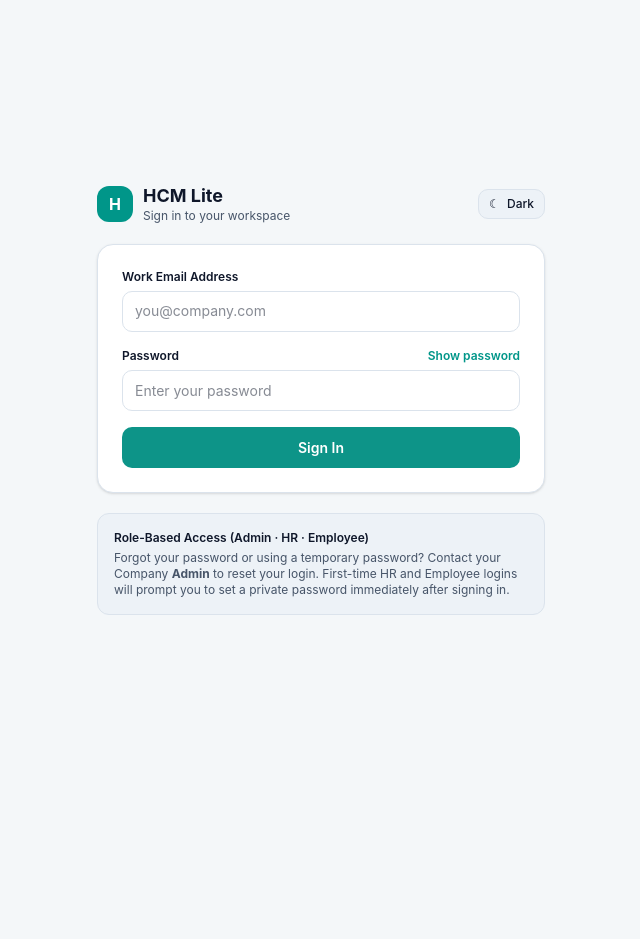
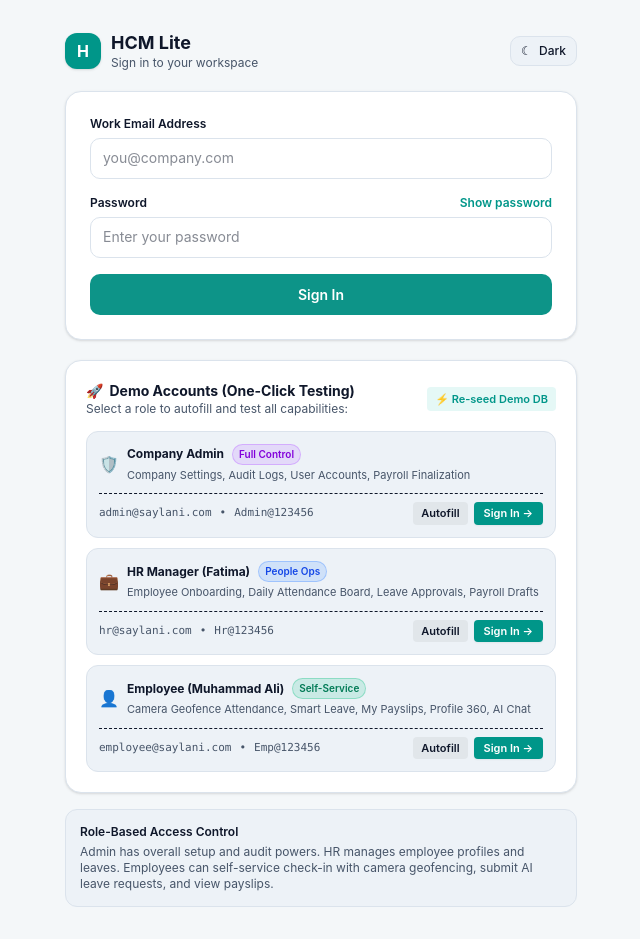
Before and after one commit to aliamirfajar421/hcm-lite-saylani, a Next.js app in the folder frontend/: page /login in a window 1280 px wide. Shown: the whole page, without its empty margins (319-959 px from the left). Before the commit the page ends 800 px from the top, so only its background shows below. Built offline with nearby package versions, Linux system fonts and the light colour scheme; no server answers.

Commit message:
feat: add one-click demo accounts and autofill for Admin, HR, and Employee on login page

```diff
--- a/frontend/src/api/hcm.ts
+++ b/frontend/src/api/hcm.ts
@@ -161,6 +161,15 @@ export const firstRunSetupApi = async (payload: Record<string, unknown>) => {
     user: AuthUser;
     companyName: string;
   }>("/auth/setup", payload);
+  return data;
+};
+
+export const seedDemoAccountsApi = async () => {
+  const { data } = await api.post<{
+    success: boolean;
+    message: string;
+    accounts: Array<{ role: string; email: string; password: string; name: string }>;
+  }>("/auth/seed-demo");
   return data;
 };
 
--- a/frontend/src/app/login/page.tsx
+++ b/frontend/src/app/login/page.tsx
@@ -2,10 +2,54 @@
 
 import { useEffect, useState } from "react";
 import { useRouter } from "next/navigation";
-import { loginApi } from "@/api/hcm";
+import { loginApi, seedDemoAccountsApi } from "@/api/hcm";
 import { useAuth } from "@/context/AuthContext";
 import { getApiErrorMessage } from "@/lib/api";
 import ThemeToggle from "@/components/ThemeToggle";
+
+interface DemoAccount {
+  role: string;
+  title: string;
+  email: string;
+  password: string;
+  badge: string;
+  badgeColor: string;
+  icon: string;
+  desc: string;
+}
+
+const DEMO_ACCOUNTS: DemoAccount[] = [
+  {
+    role: "Admin",
+    title: "Company Admin",
+    email: "admin@saylani.com",
+    password: "Admin@123456",
+    badge: "Full Control",
+    badgeColor: "bg-purple-500/15 text-purple-700 dark:text-purple-300 border-purple-500/30",
+    icon: "🛡️",
+    desc: "Company Settings, Audit Logs, User Accounts, Payroll Finalization",
+  },
+  {
+    role: "HR",
+    title: "HR Manager (Fatima)",
+    email: "hr@saylani.com",
+    password: "Hr@123456",
+    badge: "People Ops",
+    badgeColor: "bg-blue-500/15 text-blue-700 dark:text-blue-300 border-blue-500/30",
+    icon: "💼",
+    desc: "Employee Onboarding, Daily Attendance Board, Leave Approvals, Payroll Drafts",
+  },
+  {
+    role: "Employee",
+    title: "Employee (Muhammad Ali)",
+    email: "employee@saylani.com",
+    password: "Emp@123456",
+    badge: "Self-Service",
+    badgeColor: "bg-emerald-500/15 text-emerald-700 dark:text-emerald-300 border-emerald-500/30",
+    icon: "👤",
+    desc: "Camera Geofence Attendance, Smart Leave, My Payslips, Profile 360, AI Chat",
+  },
+];
 
 export default function LoginPage() {
   const { initialized, loading, user, companyName, setSession } = useAuth();
@@ -16,6 +60,8 @@ export default function LoginPage() {
   const [showPassword, setShowPassword] = useState(false);
   const [submitting, setSubmitting] = useState(false);
   const [error, setError] = useState("");
+  const [selectedDemoRole, setSelectedDemoRole] = useState<string | null>(null);
+  const [seedNotice, setSeedNotice] = useState<string | null>(null);
 
   useEffect(() => {
     if (loading) return;
@@ -28,12 +74,12 @@ export default function LoginPage() {
     }
   }, [loading, initialized, user, router]);
 
-  const handleSubmit = async (e: React.FormEvent) => {
-    e.preventDefault();
+  const executeLogin = async (targetEmail: string, targetPass: string) => {
     setError("");
+    setSeedNotice(null);
     setSubmitting(true);
     try {
-      const data = await loginApi({ email, password });
+      const data = await loginApi({ email: targetEmail, password: targetPass });
       setSession(data);
       router.push(data.user.mustChangePassword ? "/change-password" : "/dashboard");
     } catch (err) {
@@ -43,13 +89,44 @@ export default function LoginPage() {
     }
   };
 
+  const handleSubmit = async (e: React.FormEvent) => {
+    e.preventDefault();
+    await executeLogin(email, password);
+  };
+
+  const handleSelectDemo = (acc: DemoAccount) => {
+    setEmail(acc.email);
+    setPassword(acc.password);
+    setSelectedDemoRole(acc.role);
+    setError("");
+    setSeedNotice(`Selected ${acc.title}. Click "Sign In" or "Quick Sign In" to enter.`);
+  };
+
+  const handleDirectDemoLogin = async (acc: DemoAccount) => {
+    setEmail(acc.email);
+    setPassword(acc.password);
+    setSelectedDemoRole(acc.role);
+    await executeLogin(acc.email, acc.password);
+  };
+
+  const handleAutoSeed = async () => {
+    setError("");
+    setSeedNotice("Preparing demo database...");
+    try {
+      const res = await seedDemoAccountsApi();
+      setSeedNotice(res.message || "Demo accounts ready! Click any demo role below.");
+    } catch (err) {
+      setError(getApiErrorMessage(err, "Failed to initialize demo accounts"));
+    }
+  };
+
   return (
     <div className="flex min-h-dvh flex-col justify-start sm:justify-center px-4 py-8">
-      <div className="mx-auto w-full max-w-md">
+      <div className="mx-auto w-full max-w-lg">
         {/* Top Header */}
         <div className="mb-5 flex items-center justify-between">
           <div className="flex items-center gap-2.5">
-            <span className="inline-flex h-9 w-9 items-center justify-center rounded-xl bg-teal-600 font-bold text-white">
+            <span className="inline-flex h-9 w-9 items-center justify-center rounded-xl bg-teal-600 font-bold text-white shadow-sm">
               H
             </span>
             <div>
@@ -60,7 +137,7 @@ export default function LoginPage() {
           <ThemeToggle />
         </div>
 
-        {/* Sign-In Form at top so mobile keyboards never cover Sign In button */}
+        {/* Sign-In Form */}
         <form onSubmit={handleSubmit} className="surface-card rounded-2xl p-6 shadow-sm space-y-4">
           {error && (
             <div
@@ -68,6 +145,15 @@ export default function LoginPage() {
               className="rounded-xl bg-rose-500/15 p-3 text-xs font-medium text-rose-700 dark:text-rose-300"
             >
               {error}
+            </div>
+          )}
+
+          {seedNotice && !error && (
+            <div
+              role="status"
+              className="rounded-xl bg-teal-500/15 p-3 text-xs font-medium text-teal-700 dark:text-teal-300 border border-teal-500/20"
+            >
+              {seedNotice}
             </div>
           )}
 
@@ -84,7 +170,10 @@ export default function LoginPage() {
               enterKeyHint="next"
               required
               value={email}
-              onChange={(e) => setEmail(e.target.value)}
+              onChange={(e) => {
+                setEmail(e.target.value);
+                setSelectedDemoRole(null);
+              }}
               placeholder="you@company.com"
               className="input-field"
             />
@@ -113,24 +202,107 @@ export default function LoginPage() {
               enterKeyHint="done"
               required
               value={password}
-              onChange={(e) => setPassword(e.target.value)}
+              onChange={(e) => {
+                setPassword(e.target.value);
+                setSelectedDemoRole(null);
+              }}
               placeholder="Enter your password"
               className="input-field"
             />
           </div>
 
-          <button type="submit" disabled={submitting} className="btn-primary w-full py-2.5">
+          <button type="submit" disabled={submitting} className="btn-primary w-full py-2.5 font-semibold">
             {submitting ? "Signing In..." : "Sign In"}
           </button>
         </form>
 
+        {/* Demo Credentials & Fast Role Tester */}
+        <div className="mt-5 rounded-2xl surface-card p-5 shadow-sm space-y-3.5 border border-default">
+          <div className="flex items-center justify-between">
+            <div>
+              <h2 className="text-sm font-bold flex items-center gap-1.5">
+                <span>🚀</span> Demo Accounts (One-Click Testing)
+              </h2>
+              <p className="text-xs text-muted">
+                Select a role to autofill and test all capabilities:
+              </p>
+            </div>
+            <button
+              type="button"
+              onClick={handleAutoSeed}
+              className="text-[11px] font-semibold text-teal-600 dark:text-teal-400 hover:underline px-2 py-1 rounded bg-teal-500/10"
+              title="Reset / Ensure demo accounts exist in database"
+            >
+              ⚡ Re-seed Demo DB
+            </button>
+          </div>
+
+          <div className="space-y-2.5">
+            {DEMO_ACCOUNTS.map((acc) => {
+              const isSelected = selectedDemoRole === acc.role;
+              return (
+                <div
+                  key={acc.role}
+                  className={`rounded-xl border p-3 transition-all ${
+                    isSelected
+                      ? "border-teal-500 bg-teal-500/10 dark:bg-teal-950/30 shadow-sm"
+                      : "border-default surface-subtle hover:border-teal-500/50"
+                  }`}
+                >
+                  <div className="flex items-start justify-between gap-2">
+                    <div className="flex items-center gap-2">
+                      <span className="text-base">{acc.icon}</span>
+                      <div>
+                        <div className="flex items-center gap-2">
+                          <span className="text-xs font-bold">{acc.title}</span>
+                          <span
+                            className={`text-[10px] px-1.5 py-0.5 rounded-full border font-semibold ${acc.badgeColor}`}
+                          >
+                            {acc.badge}
+                          </span>
+                        </div>
+                        <p className="text-[11px] text-muted mt-0.5">{acc.desc}</p>
+                      </div>
+                    </div>
+                  </div>
+
+                  <div className="mt-2.5 pt-2 border-t border-dashed border-default/60 flex items-center justify-between text-xs">
+                    <div className="font-mono text-[11px] space-x-2 text-muted">
+                      <span>{acc.email}</span>
+                      <span>•</span>
+                      <span>{acc.password}</span>
+                    </div>
+
+                    <div className="flex items-center gap-1.5">
+                      <button
+                        type="button"
+                        onClick={() => handleSelectDemo(acc)}
+                        className="text-[11px] px-2 py-1 rounded bg-black/5 dark:bg-white/10 font-semibold hover:bg-black/10 dark:hover:bg-white/15"
+                      >
+                        Autofill
+                      </button>
+                      <button
+                        type="button"
+                        disabled={submitting}
+                        onClick={() => handleDirectDemoLogin(acc)}
+                        className="text-[11px] px-2.5 py-1 rounded bg-teal-600 hover:bg-teal-700 text-white font-semibold shadow-xs"
+                      >
+                        Sign In →
+                      </button>
+                    </div>
+                  </div>
+                </div>
+              );
+            })}
+          </div>
+        </div>
+
         {/* Secondary Help Info Underneath */}
-        <div className="mt-5 rounded-xl surface-subtle p-4 text-xs text-muted space-y-1">
-          <p className="font-semibold text-[var(--text-main)]">Role-Based Access (Admin · HR · Employee)</p>
+        <div className="mt-4 rounded-xl surface-subtle p-3.5 text-xs text-muted space-y-1">
+          <p className="font-semibold text-[var(--text-main)]">Role-Based Access Control</p>
           <p>
-            Forgot your password or using a temporary password? Contact your Company{" "}
-            <strong>Admin</strong> to reset your login. First-time HR and Employee logins will
-            prompt you to set a private password immediately after signing in.
+            Admin has overall setup and audit powers. HR manages employee profiles and leaves.
+            Employees can self-service check-in with camera geofencing, submit AI leave requests, and view payslips.
           </p>
         </div>
       </div>
```
Also changed, not shown: 2 other files (tests, documents, lock files or other folders).
